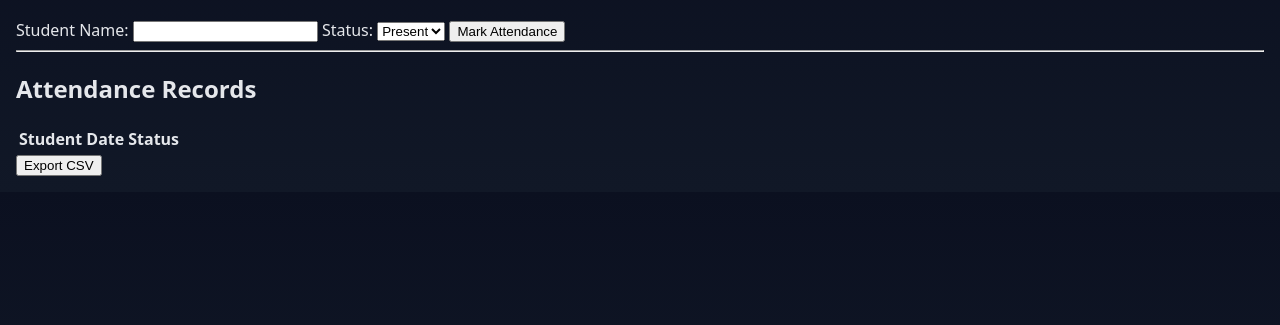
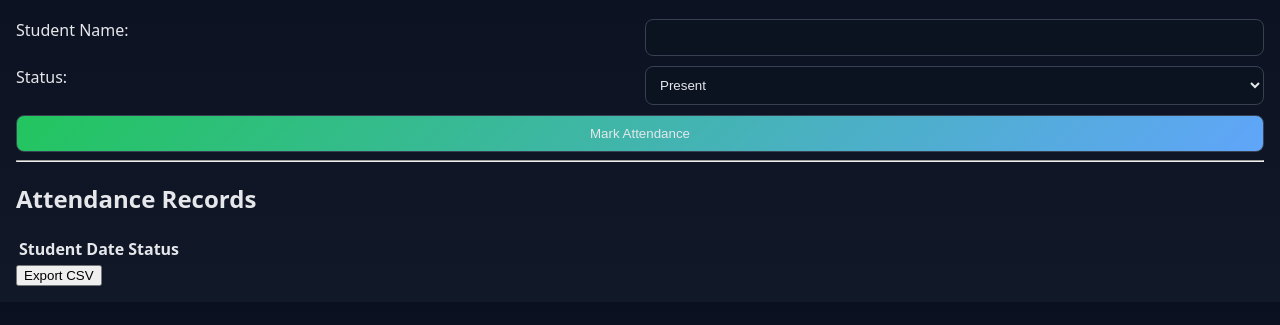
Before and after one commit to alexei-garrow/summer-of-tech-attendance, a plain HTML site: page index.html in a window 1280 px wide. Shown: the part 83-408 px from the top of the page. Drawn offline with Linux system fonts and the light colour scheme.

Commit message:
forum styling

```diff
--- a/style.css
+++ b/style.css
@@ -33,3 +33,31 @@ body {
   margin-bottom: 16px;
   box-shadow: 0 10px 30px rgba(0,0,0,0.25);
 }
+
+/* Form styling */
+/* - Grid layout keeps the form compact and responsive.
+- Inputs and buttons are styled for clarity and usability.
+- The submit button spans both columns to stand out.
+*/
+form {
+  display: grid;
+  gap: 10px;
+  grid-template-columns: 1fr 1fr;
+}
+
+form label { grid-column: span 1;
+}
+
+form input, form select, form button {
+  grid-column: span 1;
+  padding: 10px;
+  border-radius: 8px;
+  border: 1px solid #374151;
+  background: #0b1220;
+  color: var(--text);
+}
+
+form button {
+  grid-column: span 2;
+  background: linear-gradient(135deg, var(--accent), var(--accent-2));
+}
```
